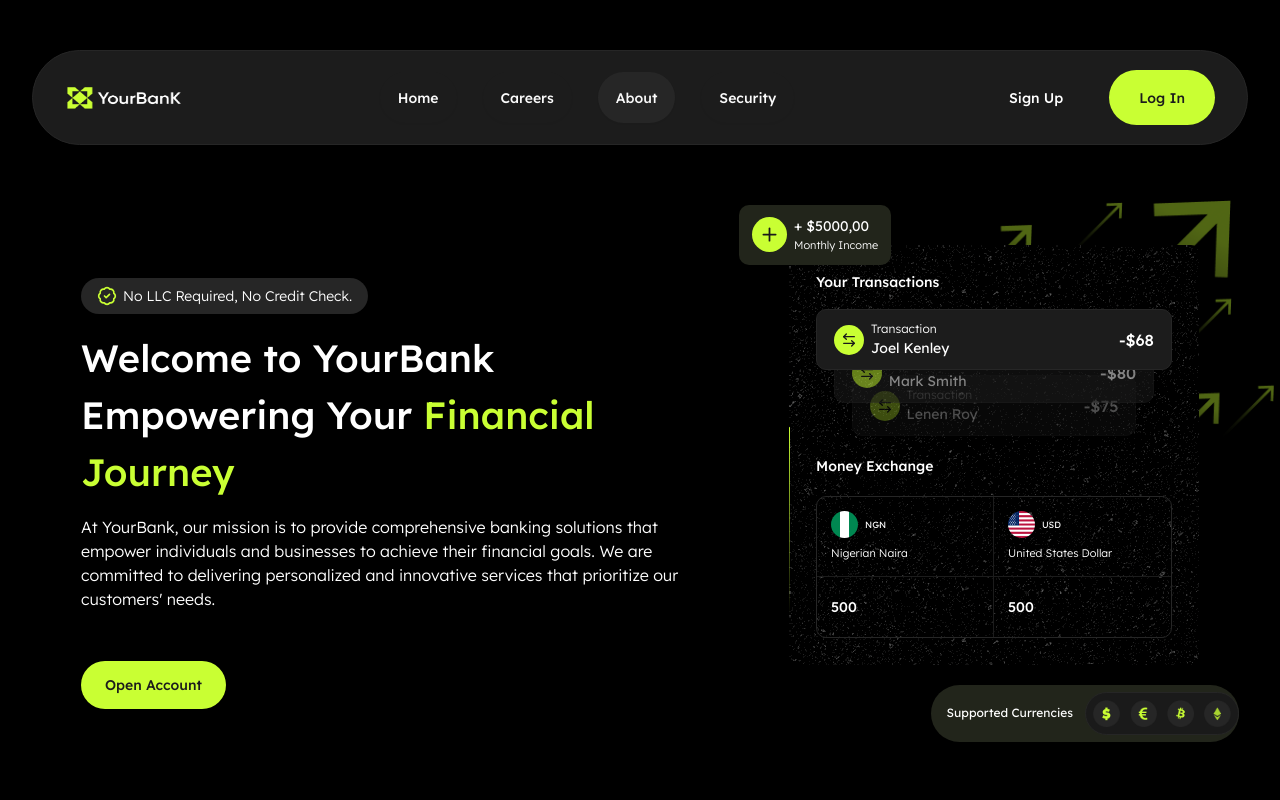
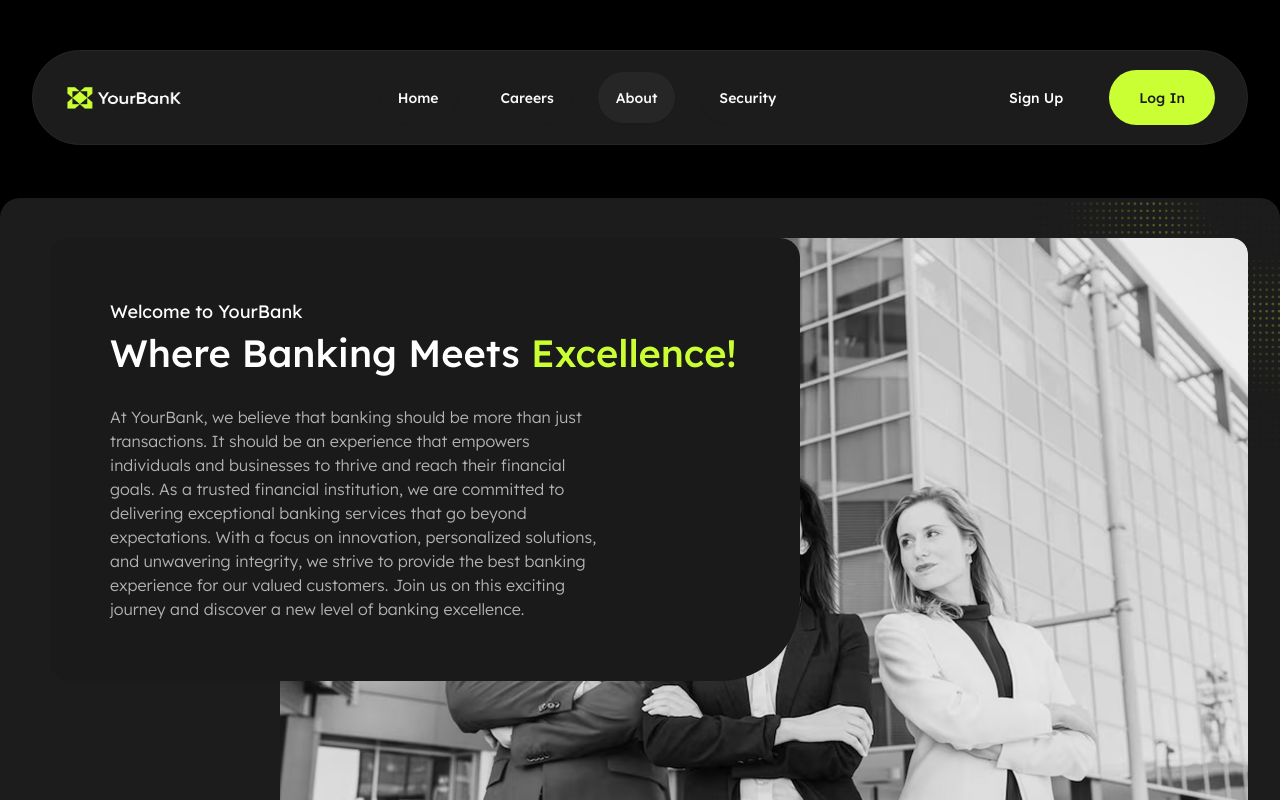
Before and after one commit to 151ghost/your-bank, a Next.js app: page /about in a window 1280 px wide. Shown: the top 800 px of the page. Built offline with nearby package versions, Linux system fonts and the light colour scheme.

Commit message:
Update page.tsx

```diff
--- a/app/about/page.tsx
+++ b/app/about/page.tsx
@@ -1,5 +1,5 @@
 import dynamic from "next/dynamic";
-import HeroSection from "../_sections/hero";
+import AboutHero from "./sections/hero";
 
 const MissionAndVision = dynamic(
   () => import("../about/sections/mission-and-vision")
@@ -9,7 +9,7 @@ const PressRelease = dynamic(() => import("../about/sections/press-release"));
 export default function AboutPage() {
   return (
     <>
-      <HeroSection />
+      <AboutHero />
 
       <MissionAndVision />
 
```
